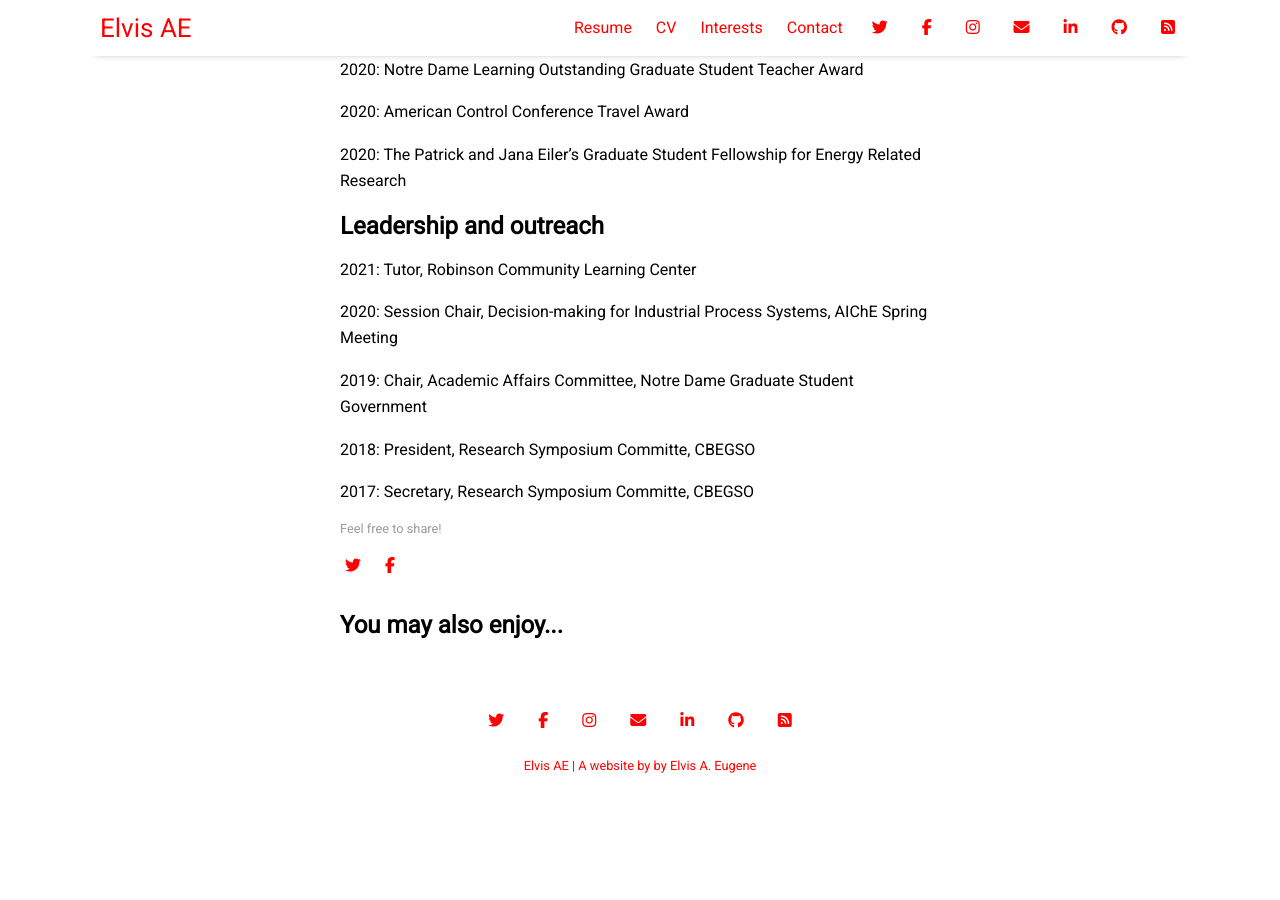
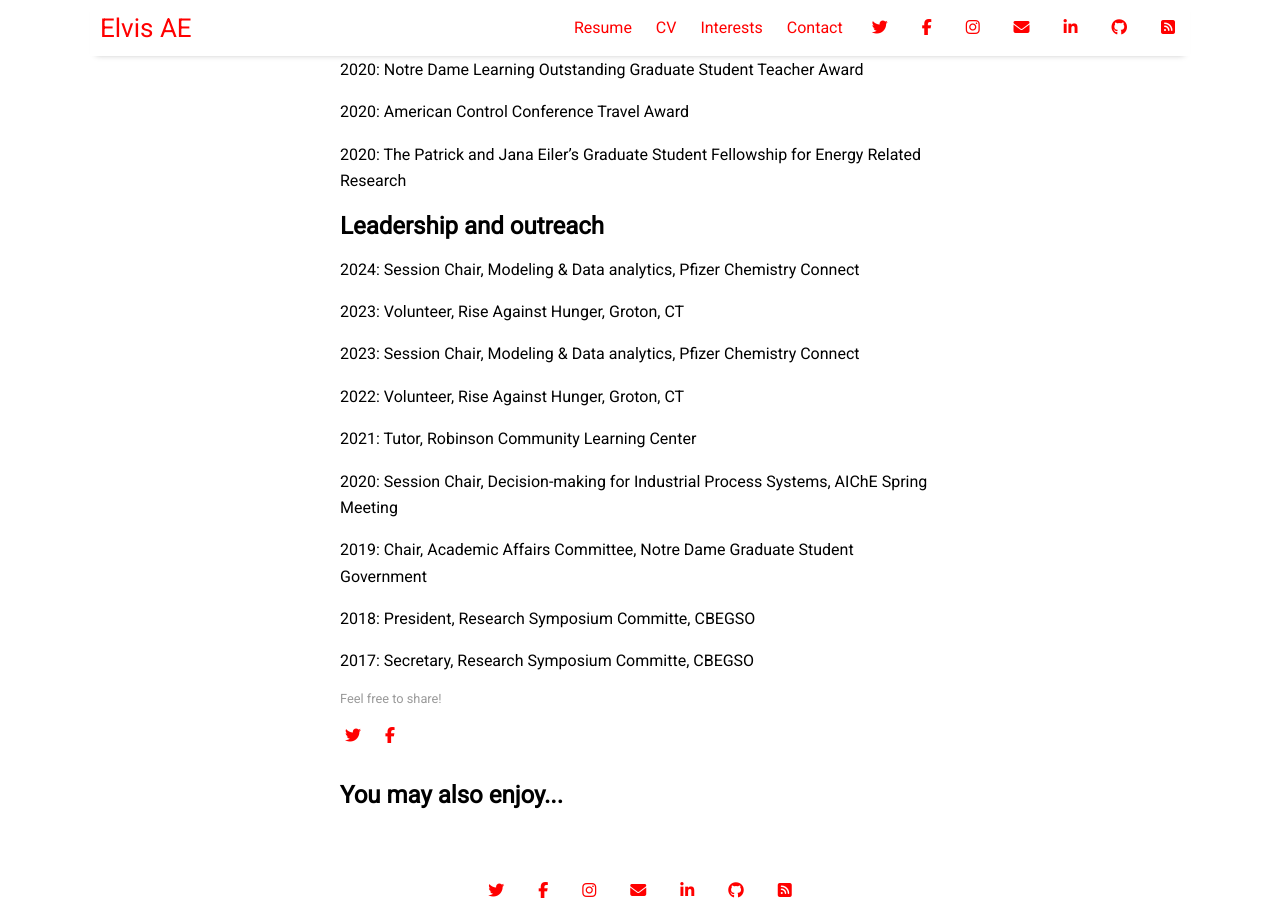
Before and after one commit to otherelvis/otherelvis.github.io, a Jekyll site: the page built from pages/resume.md, in a window 1280 px wide and 900 px high, scrolled down 3776 px. Built offline with Jekyll 4.4.1, drawn with Linux system fonts in a browser that asks for light colours; nearby versions of some CDN libraries; before the commit the page ends 4580 px from its top, so only the background shows below that.

Commit message:
Update resume with recent leadership and volunteer roles
Added leadership and outreach activities for 2022-2024.

```diff
--- a/pages/resume.md
+++ b/pages/resume.md
@@ -95,6 +95,14 @@ Noah P. Wamble, **Elvis A. Eugene**, William A. Phillip, and Alexander W. Dowlin
 2020: The Patrick and Jana Eiler’s Graduate Student Fellowship for Energy Related Research
 
 ## Leadership and outreach
+2024: Session Chair, Modeling & Data analytics, Pfizer Chemistry Connect
+
+2023: Volunteer, Rise Against Hunger, Groton, CT
+
+2023: Session Chair, Modeling & Data analytics, Pfizer Chemistry Connect
+
+2022: Volunteer, Rise Against Hunger, Groton, CT
+
 2021: Tutor, Robinson Community Learning Center
 
 2020: Session Chair, Decision-making for Industrial Process Systems, AIChE Spring Meeting
```
